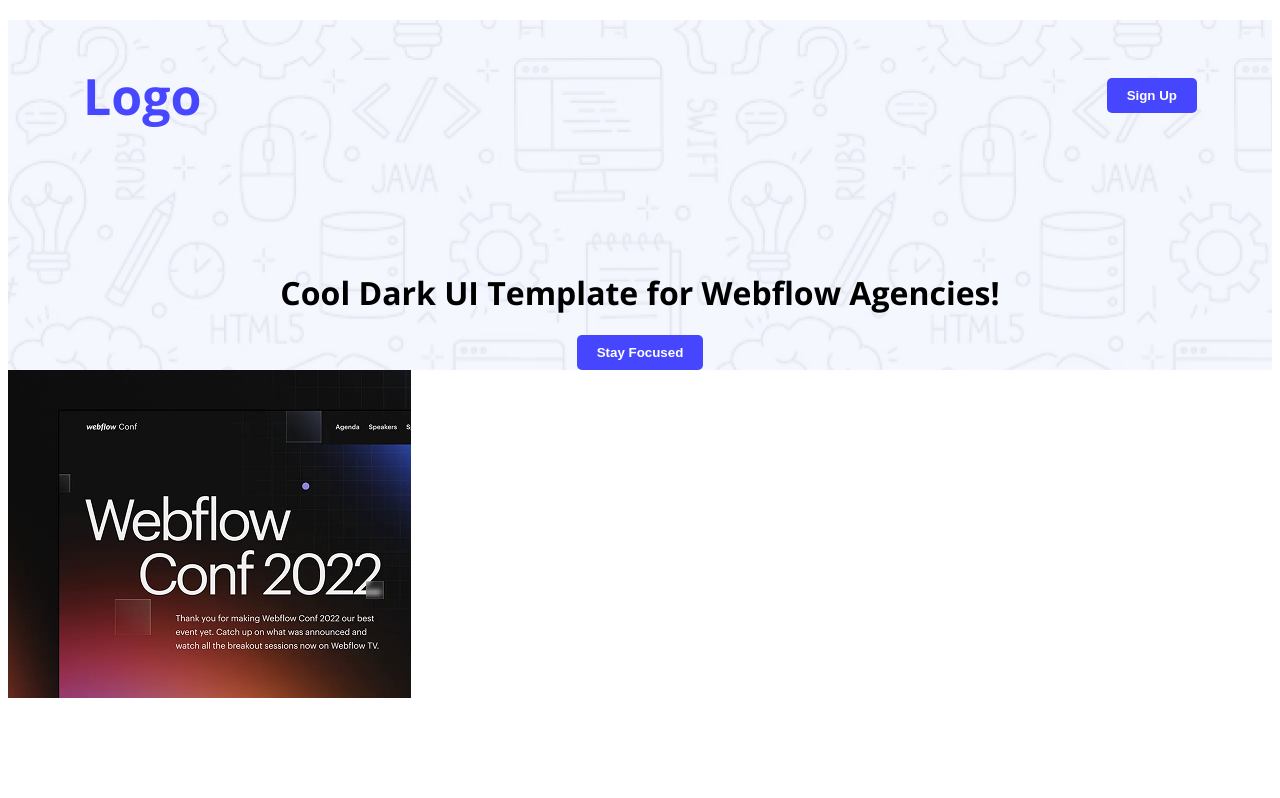
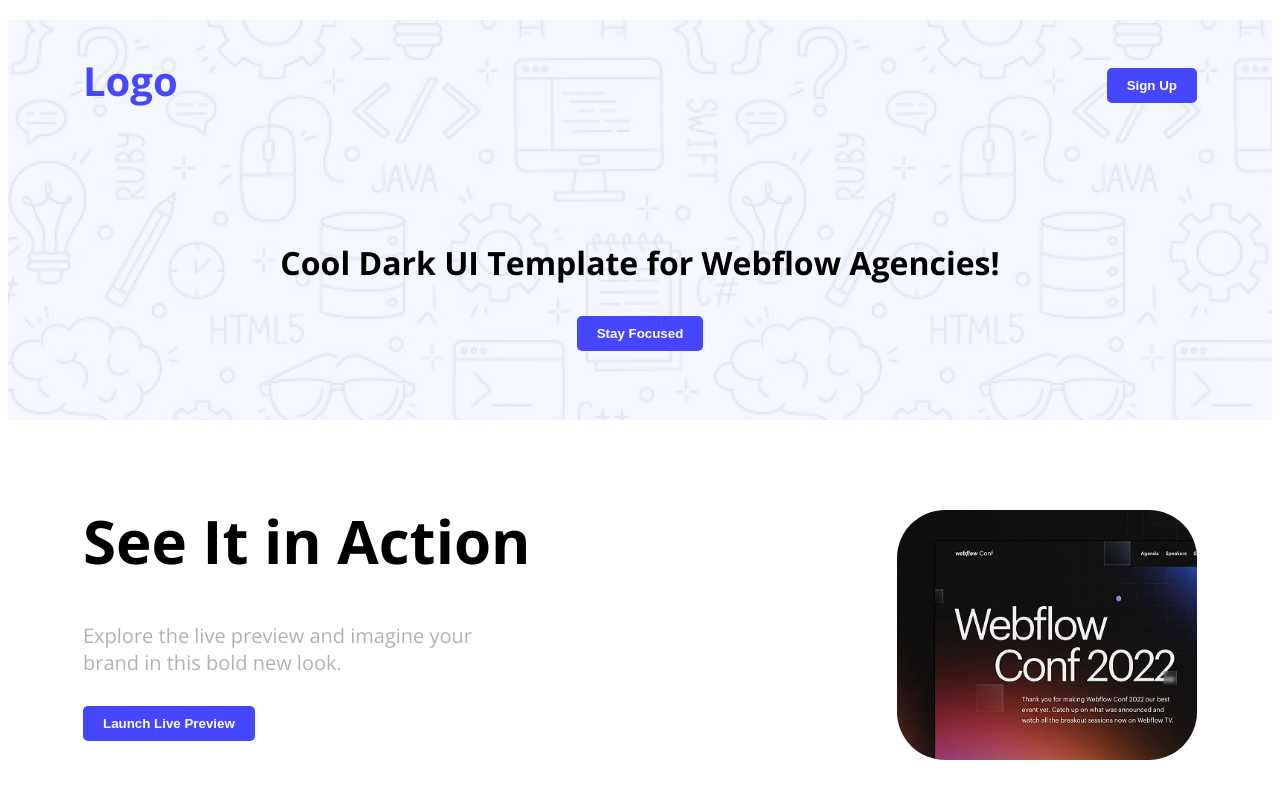
Before and after one commit to Mahafuj69/first-assignment-pg, a plain HTML site: page index.html in a window 1280 px wide. Drawn offline with nearby package versions, Linux system fonts and the light colour scheme.

Commit message:
added first banner

```diff
--- a/index.html
+++ b/index.html
@@ -27,10 +27,13 @@
    <header>
         <div class="banner">
             <div class="banner-content">
+                <h1 class="banner-title">See It in Action</h1>
+                <p class="banner-Description">Explore the live preview and imagine your <br> brand in this bold new look.</p>
+                <button class="btn-Primary">Launch Live Preview</button>
 
             </div>
-            <img src="images/wc-mini.png" alt="">
-        </div>
+                <img class="banner-img" src="images/wc-mini.png" alt="">
+    </div>
    </header>
 </body>
 <footer>
--- a/styles/styles.css
+++ b/styles/styles.css
@@ -16,6 +16,7 @@
   border: none;
   padding: 10px 20px;
   border-radius: 5px;
+  margin-top: 10px;
 }
 
 
@@ -28,8 +29,8 @@
  }
 
 .nav-title{
-    font-weight: 700px;
-    font-size: 50px;
+    font-weight: 400px;
+    font-size: 40px;
     color: rgba(68, 68, 255, 0.983);
 }
 
@@ -44,4 +45,32 @@ nav ul li{
 
 .header{
   background-image: url(../images/Hero-bg.png);
+height:400px;
 }
+/* Banner styles */
+
+.banner{
+  display: flex;
+  justify-content: space-between;
+  margin: 40px 75px;
+}
+
+
+.banner-title{
+  font-size: 60px;
+  font-weight: 700;
+}
+
+.banner-Description{
+
+  font-size: 20px;
+  font-weight: 400;
+  margin-top: 20px;
+  color: rgba(146, 144, 145, 0.694);
+}
+.banner-img{
+  margin-top: 50px;
+border-radius: 48px;
+width: 300px;
+height: 250px;
+}
```
